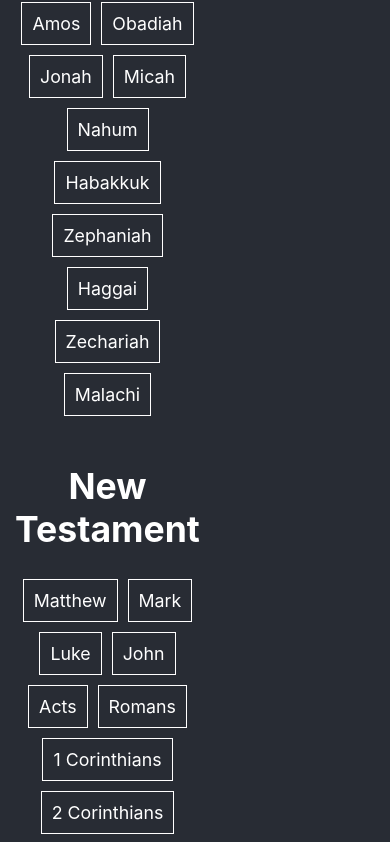
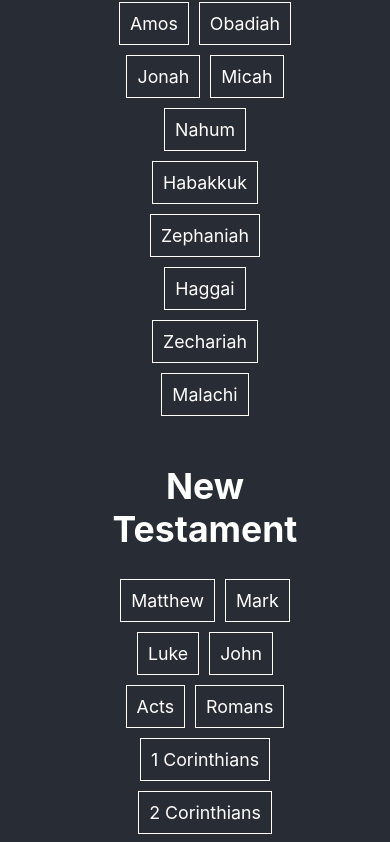
Before and after one commit to johan7004/yfc, a React (Create React App) app: page / in a window 390 px wide. Shown: the part 1207-2049 px from the top of the page. Built offline with nearby package versions, Linux system fonts and the light colour scheme; no server answers.

Commit message:
adding css

```diff
--- a/src/App.css
+++ b/src/App.css
@@ -97,5 +97,10 @@
 @media only screen and (max-width: 600px){
   .row{
     display: block;
+    text-align:center;
+  }
+  .col-2{
+    margin-left:25%;
+    order:4;
   }
 }
```
